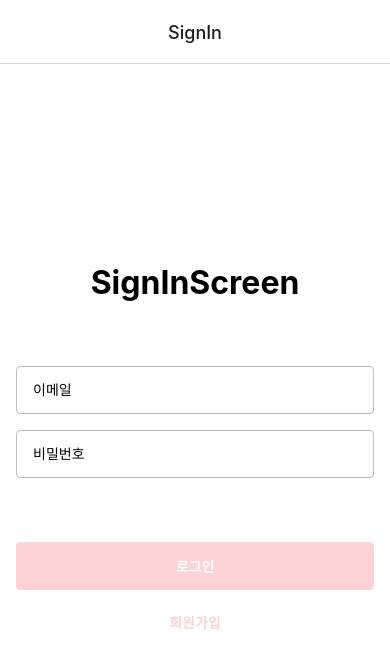
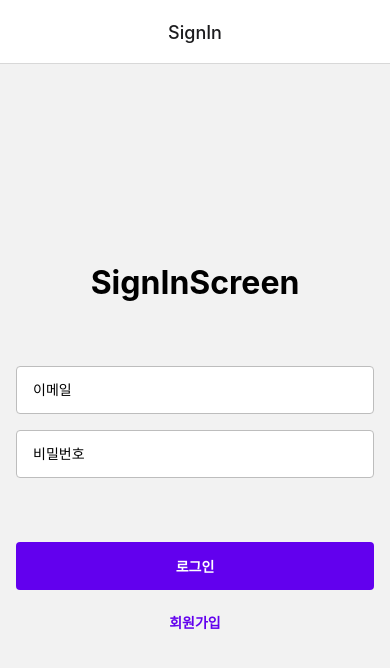
Before and after one commit to wldyd123/biography-app, a React Native app: screen /SignIn in a window 390 px wide. Shown: the top 668 px of the page. Built offline with nearby package versions, Linux system fonts and the light colour scheme.

Commit message:
Modify : SignInScreen WIP

```diff
--- a/components/CustomButton.js
+++ b/components/CustomButton.js
@@ -1,16 +1,21 @@
 import React from 'react';
-import {StyleSheet, View, Pressable, Text} from 'react-native';
+import {StyleSheet, View, Pressable, Text, Platform} from 'react-native';
 
 function CustomButton({onPress, title, hasMarginBottom, theme}) {
   const isPrimary = theme === 'primary';
 
   return (
-    <View
-      style={[styles.block, styles.overflow, hasMarginBottom && styles.margin]}>
+    <View style={[styles.block, hasMarginBottom && styles.margin]}>
       <Pressable
         onPress={onPress}
-        style={[styles.wrapper, isPrimary && styles.primaryWrapper]}
-        android_ripple={{color: isPrimary ? '#ffffff' : '#FDD3D5'}}>
+        style={({pressed}) => [
+          styles.wrapper,
+          isPrimary && styles.primaryWrapper,
+          Platform.OS === 'ios' && pressed && {opacity: 0.5},
+        ]}
+        android_ripple={{
+          color: isPrimary ? '#ffffff' : '#6200ee',
+        }}>
         <Text
           style={[
             styles.text,
@@ -22,9 +27,11 @@ function CustomButton({onPress, title, hasMarginBottom, theme}) {
     </View>
   );
 }
+
 CustomButton.defaultProps = {
   theme: 'primary',
 };
+
 const styles = StyleSheet.create({
   overflow: {
     borderRadius: 4,
@@ -35,18 +42,21 @@ const styles = StyleSheet.create({
     height: 48,
     alignItems: 'center',
     justifyContent: 'center',
+    // backgroundColor 제거
   },
   primaryWrapper: {
-    backgroundColor: '#FDD3D5',
+    backgroundColor: '#6200ee',
   },
   text: {
     fontWeight: 'bold',
     fontSize: 14,
     color: 'white',
   },
-  primaryText: {color: 'white'},
+  primaryText: {
+    color: 'white',
+  },
   secondaryText: {
-    color: '#FDD3D5',
+    color: '#6200ee',
   },
   margin: {
     marginBottom: 8,
--- /dev/null
+++ b/components/SignButtons.js
@@ -0,0 +1,52 @@
+import React from 'react';
+import {ActivityIndicator, StyleSheet, View} from 'react-native';
+import CustomButton from '../components/CustomButton';
+import {useNavigation} from '@react-navigation/native';
+
+function SignButtons({isSignUp, onSubmit, loading}) {
+  const navigation = useNavigation();
+
+  const primaryTitle = isSignUp ? '회원가입' : '로그인';
+  const secondaryTitle = isSignUp ? '로그인' : '회원가입';
+
+  const onSecondaryButtonPress = () => {
+    if (isSignUp) {
+      navigation.goBack();
+    } else {
+      navigation.push('SignIn', {isSignUp: true});
+    }
+  };
+
+  if (loading) {
+    return (
+      <View style={styles.spinnerWrapper}>
+        <ActivityIndicator size={32} color="#6200ee" />
+      </View>
+    );
+  }
+
+  return (
+    <View style={styles.buttons}>
+      <CustomButton title={primaryTitle} hasMarginBottom onPress={onSubmit} />
+      <CustomButton
+        title={secondaryTitle}
+        theme="secondary"
+        onPress={onSecondaryButtonPress}
+      />
+    </View>
+  );
+}
+
+const styles = StyleSheet.create({
+  spinnerWrapper: {
+    marginTop: 64,
+    height: 104,
+    justifyContent: 'center',
+    alignItems: 'center',
+  },
+  buttons: {
+    marginTop: 64,
+  },
+});
+
+export default SignButtons;
--- /dev/null
+++ b/components/SignForm.js
@@ -0,0 +1,53 @@
+import React, {useRef} from 'react';
+import BorderedInput from './BorderedInput';
+
+function SignForm({isSignUp, onSubmit, form, createChangeTextHandler}) {
+  const passwordRef = useRef();
+  const confirmPasswordRef = useRef();
+
+  return (
+    <>
+      <BorderedInput
+        hasMarginBottom
+        placeholder="이메일"
+        value={form.email}
+        onChangeText={createChangeTextHandler('email')}
+        autoCapitalize="none"
+        autoCorrect={false}
+        autoCompleteType="email"
+        keyboardType="email-address"
+        returnKeyType="next"
+        onSubmitEditing={() => passwordRef.current.focus()}
+      />
+      <BorderedInput
+        placeholder="비밀번호"
+        secureTextEntry
+        hasMarginBottom={isSignUp}
+        value={form.password}
+        onChangeText={createChangeTextHandler('password')}
+        ref={passwordRef}
+        returnKeyType={isSignUp ? 'next' : 'done'}
+        onSubmitEditing={() => {
+          if (isSignUp) {
+            confirmPasswordRef.current.focus();
+          } else {
+            onSubmit();
+          }
+        }}
+      />
+      {isSignUp && (
+        <BorderedInput
+          placeholder="비밀번호 확인"
+          secureTextEntry
+          value={form.confirmPassword}
+          onChangeText={createChangeTextHandler('confirmPassword')}
+          ref={confirmPasswordRef}
+          returnKeyType="done"
+          onSubmitEditing={onSubmit}
+        />
+      )}
+    </>
+  );
+}
+
+export default SignForm;
--- /dev/null
+++ b/lib/auth.js
@@ -0,0 +1,17 @@
+import auth from '@react-native-firebase/auth';
+
+export function signIn({email, password}) {
+  return auth().signInWithEmailAndPassword(email, password);
+}
+
+export function signUp({email, password}) {
+  return auth().createUserWithEmailAndPassword(email, password);
+}
+
+export function subscribeAuth(callback) {
+  return auth().onAuthStateChanged(callback);
+}
+
+export function signOut() {
+  return auth().signOut();
+}
--- a/package.json
+++ b/package.json
@@ -11,6 +11,10 @@
   },
   "dependencies": {
     "@react-native-community/masked-view": "^0.1.11",
+    "@react-native-firebase/app": "^18.5.0",
+    "@react-native-firebase/auth": "^18.5.0",
+    "@react-native-firebase/firestore": "^18.5.0",
+    "@react-native-firebase/storage": "^18.5.0",
     "@react-navigation/bottom-tabs": "^6.5.9",
     "@react-navigation/native": "^6.1.8",
     "@react-navigation/native-stack": "^6.9.14",
--- a/screens/SignInScreen.js
+++ b/screens/SignInScreen.js
@@ -1,74 +1,91 @@
 import React, {useState} from 'react';
 import {
+  Alert,
   Keyboard,
   KeyboardAvoidingView,
   Platform,
   StyleSheet,
   Text,
   View,
+  SafeAreaView,
 } from 'react-native';
-import {SafeAreaView} from 'react-native-safe-area-context';
-import BorderedInput from '../components/BorderedInput';
-import CustomButton from '../components/CustomButton';
+import SignButtons from '../components/SignButtons';
+import SignInForm from '../components/SignForm';
+import {signIn, signUp} from '../lib/auth';
 
 function SignInScreen({navigation, route}) {
-  const {isSignUp} = route.params ?? {};
+  const {isSignUp} = route.params || {};
   const [form, setForm] = useState({
     email: '',
     password: '',
     confirmPassword: '',
   });
+  const [loading, setLoading] = useState();
+
   const createChangeTextHandler = name => value => {
     setForm({...form, [name]: value});
   };
-  const onSubmit = () => {
+
+  const onSubmit = async () => {
     Keyboard.dismiss();
-    console.log(form);
+
+    const {email, password, confirmPassword} = form;
+
+    if (isSignUp && password !== confirmPassword) {
+      Alert.alert('실패', '비밀번호가 일치하지 않습니다.');
+      return;
+    }
+
+    setLoading(true);
+    const info = {email, password};
+
+    try {
+      const {user} = isSignUp ? await signUp(info) : await signIn(info);
+      console.log(user);
+    } catch (e) {
+      const messages = {
+        'auth/email-already-in-use': '이미 가입된 이메일입니다.',
+        'auth/wrong-password': '잘못된 비밀번호입니다.',
+        'auth/user-not-found': '존재하지 않는 계정입니다.',
+        'auth/invalid-email': '유효하지 않은 이메일 주소입니다.',
       };
+      const msg = messages[e.code] || `${isSignUp ? '가입' : '로그인'} 실패`;
+      Alert.alert('실패', msg);
+    } finally {
+      setLoading(false);
+    }
+  };
+
   return (
+    <KeyboardAvoidingView
+      style={styles.keyboardAvoidingView}
+      behavior={Platform.select({ios: 'padding'})}>
       <SafeAreaView style={styles.fullscreen}>
         <Text style={styles.text}>SignInScreen</Text>
         <View style={styles.form}>
-        <BorderedInput
-          hasMarginBottom
-          placeholder="이메일"
-          value={form.email}
-          onChangeText={createChangeTextHandler('email')}
+          <SignInForm
+            isSignUp={isSignUp}
+            onSubmit={onSubmit}
+            form={form}
+            createChangeTextHandler={createChangeTextHandler}
           />
-        <BorderedInput placeholder="비밀번호" hasMarginBottom={isSignUp} />
-        {isSignUp && <BorderedInput placeholder="비밀번호 확인" />}
-        <View style={styles.buttons}>
-          {isSignUp ? (
-            <>
-              <CustomButton title="회원가입" hasMarginBottom />
-              <CustomButton
-                title="로그인"
-                theme="secondary"
-                onPress={() => {
-                  navigation.goBack();
-                }}
+          <SignButtons
+            isSignUp={isSignUp}
+            onSubmit={onSubmit}
+            loading={loading}
           />
-            </>
-          ) : (
-            <>
-              <CustomButton title="로그인" hasMarginBottom />
-              <CustomButton
-                title="회원가입"
-                theme="secondary"
-                onPress={() => {
-                  navigation.push('SignIn', {isSignUp: true});
-                }}
-              />
-            </>
-          )}
-        </View>
         </View>
       </SafeAreaView>
+    </KeyboardAvoidingView>
   );
 }
+
 const styles = StyleSheet.create({
+  keyboardAvoidingView: {
+    flex: 1,
+  },
+
   fullscreen: {
-    backgroundColor: 'white',
     flex: 1,
     alignItems: 'center',
     justifyContent: 'center',
@@ -82,9 +99,6 @@ const styles = StyleSheet.create({
     width: '100%',
     paddingHorizontal: 16,
   },
-  buttons: {
-    marginTop: 64,
-  },
 });
 
 export default SignInScreen;
```
Also changed, not shown: 4 other files (tests, documents, lock files or other folders). Lines whose indentation alone changed are shown as unchanged.
